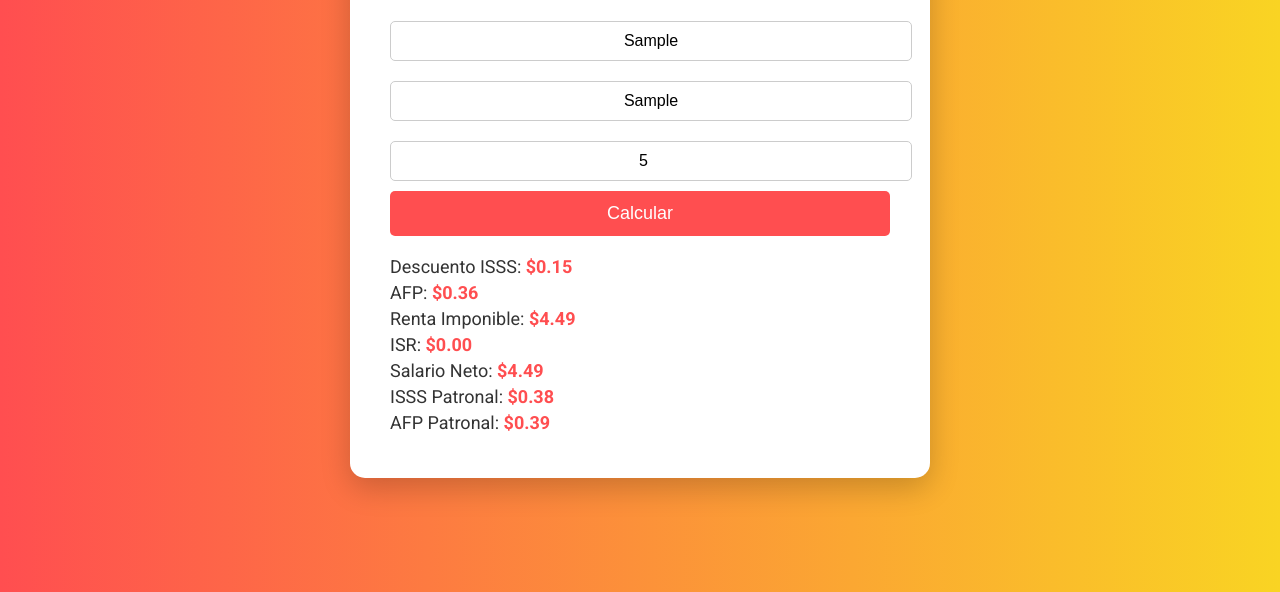
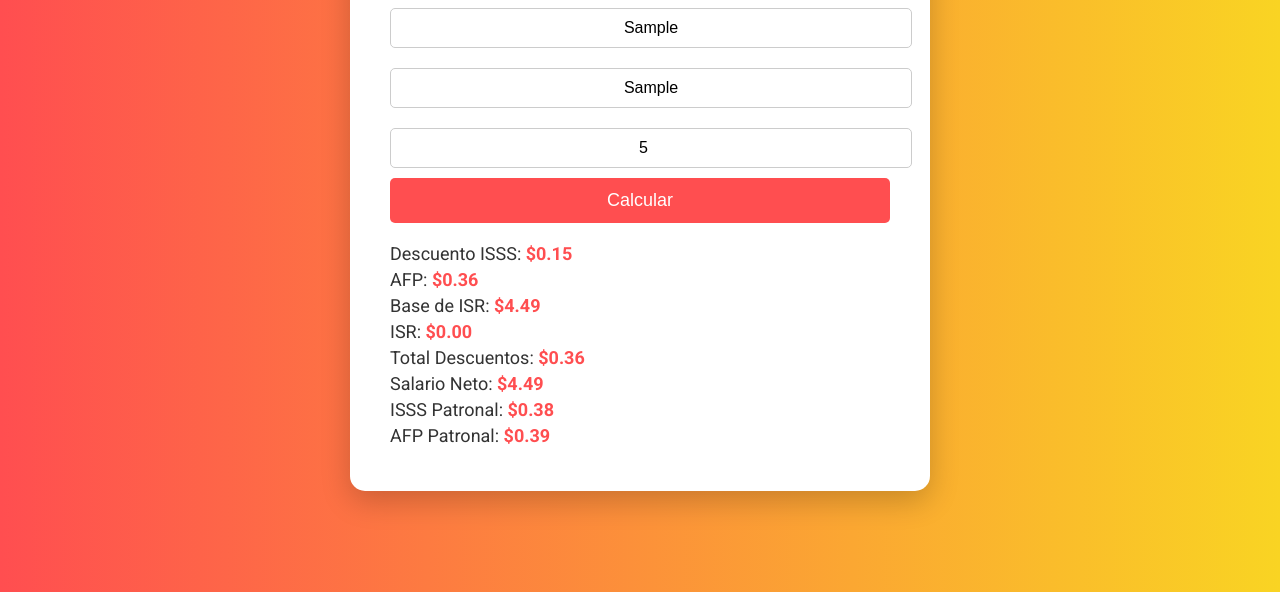
Before and after one commit to DiegoZpeda/AppContabilidad, a plain HTML site: page index.html in a window 1280 px wide. Both pictures are taken after typing "Sample", "Sample", "5" into the empty fields and a click on the button "Calcular". Shown: the part 208-800 px from the top of the page. Drawn offline with Linux system fonts and the light colour scheme.

Commit message:
Errores index.html

```diff
--- a/index.html
+++ b/index.html
@@ -4,7 +4,7 @@
     <meta charset="UTF-8">
     <meta name="viewport" content="width=device-width, initial-scale=1.0">
     <link href="https://fonts.googleapis.com/css2?family=Roboto:wght@400;700&display=swap" rel="stylesheet">
-    <title>Salatio SV</title>
+    <title>Salario SV</title>
     <style>
         body {
             font-family: 'Roboto', sans-serif;
@@ -79,9 +79,12 @@
         <div class="result-container">
             <p>Descuento ISSS: <span id="resultado-isss">-</span></p>
             <p>AFP: <span id="resultado-afp">-</span></p>
-            <p>Renta Imponible: <span id="resultado-rentaI">-</span></p>
+            <p>Base de ISR: <span id="resultado-rentaI">-</span></p>
             <p>ISR: <span id="resultado-isr">-</span></p>
+            <p>Total Descuentos: <span id="resultado-total-descuentos">-</span></p>
             <p>Salario Neto: <span id="resultado-sueldo-neto">-</span></p>
+            <p>
+            <p>
             <p>ISSS Patronal: <span id="resultado-isssPatronal">-</span></p>
             <p>AFP Patronal: <span id="resultado-afpPatronal">-</span></p>
         </div>
@@ -107,11 +110,13 @@
             let sueldoNeto = rentaImponible - isr;
             let isssPatronal = sueldoBase > 1000 ? 75 : sueldoBase * 0.075;
             let afpPatronal = sueldoBase * 0.0775;
+            let totalDescuentos = afp + isr;
 
             document.getElementById("resultado-isss").textContent = "$" + isss.toFixed(2);
             document.getElementById("resultado-afp").textContent = "$" + afp.toFixed(2);
             document.getElementById("resultado-rentaI").textContent = "$" + rentaImponible.toFixed(2);
             document.getElementById("resultado-isr").textContent = "$" + isr.toFixed(2);
+            document.getElementById("resultado-total-descuentos").textContent = "$" + totalDescuentos.toFixed(2);
             document.getElementById("resultado-sueldo-neto").textContent = "$" + sueldoNeto.toFixed(2);
             document.getElementById("resultado-isssPatronal").textContent = "$" + isssPatronal.toFixed(2);
             document.getElementById("resultado-afpPatronal").textContent = "$" + afpPatronal.toFixed(2);
```
